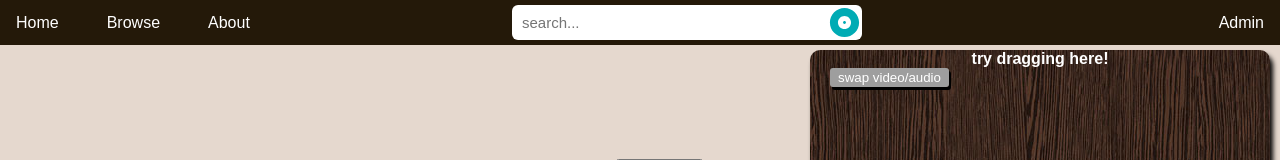
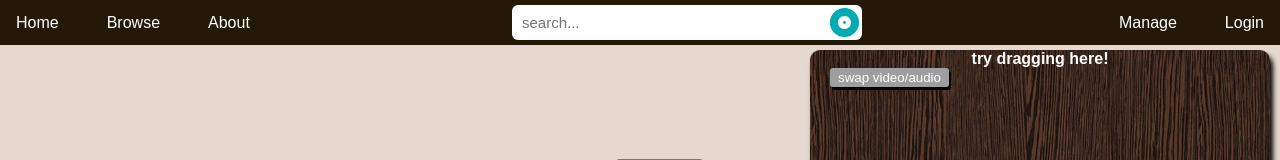
Before and after one commit to 10yasha/piano_note_visualizer_client, a React (Vite) app: page /browse/_HZRiwDz-9M in a window 1280 px wide. Shown: the top 160 px of the page. Built offline with nearby package versions, Linux system fonts and the light colour scheme; grey boxes are pictures that could not be loaded.

Commit message:
refactor navbar and renaming to match backend

```diff
--- a/src/DummyRecords.ts
+++ b/src/DummyRecords.ts
@@ -1,26 +1,26 @@
-import { RecordInfo } from "./types/GeneralTypes";
+import { RecordingInfo } from "./types/GeneralTypes";
 
-export const dummyRecords: RecordInfo[] = [
+export const dummyRecords: RecordingInfo[] = [
 	{
-		uuid: "a",
+		id: "a",
 		url: "faP8gKBuErg",
 		name: "FFXIII – Saber’s Edge【ブレイズエッジ】",
 		ENname: "FFXIII - Saber's Edge",
 		JPname: "FFXIII – ブレイズエッジ",
 		JPhiragananame: "FFXIII – ぶれいずえっじ",
 		type: "vgm",
-		tag: "FFXIII",
+		maintag: "FFXIII",
 		addtags: ["FF"],
 	},
 	{
-		uuid: "b",
+		id: "b",
 		url: "_HZRiwDz-9M",
 		name: "Persona 3 Reload【ペルソナ3 リロード】– Color Your Night",
 		ENname: "Persona 3 - Color Your Night",
 		JPname: "ペルソナ3 リロード – Color Your Night",
 		JPhiragananame: "ぺるそな3 りろーど – Color Your Night",
 		type: "vgm",
-		tag: "Persona 3",
+		maintag: "Persona 3",
 		addtags: ["Persona"],
 	},
 ];
--- a/src/components/navbar/Navbar.tsx
+++ b/src/components/navbar/Navbar.tsx
@@ -1,14 +1,67 @@
-import SearchBar from "./searchbar/SearchBar";
-import { RecordInfo } from "../../types/GeneralTypes";
+import { createBrowserRouter, Link } from "react-router-dom";
+
+import SearchBar from "../searchbar/SearchBar";
+import { RecordingInfo } from "../../types/GeneralTypes";
 import { dummyRecords } from "../../DummyRecords";
 
-import { Link } from "react-router-dom";
+import HomePage from "../../pages/Home/HomePage.tsx";
+import BrowsePage from "../../pages/Browse/BrowsePage.tsx";
+import AboutPage from "../../pages/About/AboutPage.tsx";
+import ManagePage from "../../pages/Manage/ManagePage.tsx";
+import LoginPage from "../../pages/Login/LoginPage.tsx";
+import NotFoundPage from "../../pages/NotFound/NotFoundPage.tsx";
+import Visualizer from "../../pages/Visualizer/Visualizer.tsx";
 
 import "./Navbar.css";
 
+import { Outlet } from "react-router-dom";
+
+function NavbarWrapper() {
+  return (
+    <div>
+      <Navbar />
+      <Outlet />
+    </div>
+  );
+}
+
+const router = createBrowserRouter([
+  {
+    path: "/",
+    element: <NavbarWrapper />,
+    children: [
+      {
+        path: "/",
+        element: <HomePage />,
+        errorElement: <NotFoundPage />,
+      },
+      {
+        path: "/browse",
+        element: <BrowsePage />,
+      },
+      {
+        path: "/browse/:recordurl",
+        element: <Visualizer />,
+      },
+      {
+        path: "/about",
+        element: <AboutPage />,
+      },
+      {
+        path: "/manage",
+        element: <ManagePage />,
+      },
+      {
+        path: "/login",
+        element: <LoginPage />,
+      },
+    ],
+  },
+]);
+
 function Navbar() {
-  const handleSearch = (record: RecordInfo) => {
-    console.debug(record.ENname);
+  const handleSearch = (recording: RecordingInfo) => {
+    console.debug(recording.ENname);
   };
 
   return (
@@ -36,7 +89,10 @@ function Navbar() {
       <div className="navbar-right">
         <ul className="navbar-links-right">
           <li>
-            <Link to="/admin">Admin</Link>
+            <Link to="/manage">Manage</Link>
+          </li>
+          <li>
+            <Link to="/login">Login</Link>
           </li>
         </ul>
       </div>
@@ -44,4 +100,4 @@ function Navbar() {
   );
 }
 
-export default Navbar;
+export default router;
--- a/src/components/navbar/searchbar/SearchBar.tsx
+++ b/src/components/searchbar/SearchBar.tsx
@@ -4,7 +4,7 @@ import "./SearchBar.css";
 import AlbumIcon from "@mui/icons-material/Album";
 import CloseIcon from "@mui/icons-material/Close";
 
-import { RecordInfo } from "../../../types/GeneralTypes";
+import { RecordInfo } from "../../types/GeneralTypes";
 
 interface SearchBarProps {
   placeholder: string;
--- a/src/main.tsx
+++ b/src/main.tsx
@@ -1,58 +1,10 @@
 import React from "react";
 import ReactDOM from "react-dom/client";
-import { createBrowserRouter, RouterProvider } from "react-router-dom";
+import { RouterProvider } from "react-router-dom";
 
-import HomePage from "./pages/Home/HomePage.tsx";
-import BrowsePage from "./pages/Browse/BrowsePage.tsx";
-import AboutPage from "./pages/About/AboutPage.tsx";
-import AdminPage from "./pages/Admin/AdminPage.tsx";
-import NotFoundPage from "./pages/NotFound/NotFoundPage.tsx";
-import Visualizer from "./pages/Visualizer/Visualizer.tsx";
-
-import Navbar from "./components/navbar/Navbar.tsx";
+import router from "./components/navbar/Navbar.tsx";
 
 import "./index.css";
-
-import { Outlet } from "react-router-dom";
-
-function NavbarWrapper() {
-  return (
-    <div>
-      <Navbar />
-      <Outlet />
-    </div>
-  );
-}
-
-const router = createBrowserRouter([
-  {
-    path: "/",
-    element: <NavbarWrapper />,
-    children: [
-      {
-        path: "/",
-        element: <HomePage />,
-        errorElement: <NotFoundPage />,
-      },
-      {
-        path: "/browse",
-        element: <BrowsePage />,
-      },
-      {
-        path: "/browse/:recordurl",
-        element: <Visualizer />,
-      },
-      {
-        path: "/about",
-        element: <AboutPage />,
-      },
-      {
-        path: "/admin",
-        element: <AdminPage />,
-      },
-    ],
-  },
-]);
 
 ReactDOM.createRoot(document.getElementById("root")!).render(
   <React.StrictMode>
--- a/src/pages/Admin/AdminPage.tsx
+++ /dev/null
@@ -1,8 +0,0 @@
-export default function AdminPage() {
-  return (
-    <div className="admin-page">
-      <h1>Admin</h1>
-      <p>Put admin login as well as CRUD for each file here later.</p>
-    </div>
-  );
-}
--- /dev/null
+++ b/src/pages/Login/LoginPage.tsx
@@ -0,0 +1,8 @@
+export default function LoginPage() {
+  return (
+    <div className="login-page">
+      <h1>Login</h1>
+      <p>User login here.</p>
+    </div>
+  );
+}
--- /dev/null
+++ b/src/pages/Manage/ManagePage.tsx
@@ -0,0 +1,8 @@
+export default function ManagePage() {
+  return (
+    <div className="manage-page">
+      <h1>Manage</h1>
+      <p>Crud here.</p>
+    </div>
+  );
+}
--- a/src/pages/Visualizer/Visualizer.tsx
+++ b/src/pages/Visualizer/Visualizer.tsx
@@ -10,13 +10,13 @@ import {
 import { RawMidi, SimplifiedMidi, NotesPressed } from "../../types/MidiTypes";
 import "./Visualizer.css";
 
-import Navbar from "../../components/navbar/Navbar";
 import MusicPlayer from "../../components/musicplayer/MusicPlayer";
 import ActiveNotesDisplay from "../../components/activenotesdisplay/ActiveNotesDisplay";
 import Waterfall from "../../components/waterfall/Waterfall";
 import Keyboard from "../../components/keyboard/Keyboard";
 
 function Visualizer() {
+  // grab recordurl from last string in https://website/browse/faP8gKBuErg
   const params = useParams<{ recordurl: string }>();
 
   const [curTime, setCurTime] = useState<number>(0);
@@ -70,9 +70,6 @@ function Visualizer() {
   return (
     <>
       <div className="app">
-        <div className="header">
-          <Navbar />
-        </div>
         <div className="main">
           <div className="music-player-undocked">
             <MusicPlayer
--- a/src/types/GeneralTypes.ts
+++ b/src/types/GeneralTypes.ts
@@ -1,14 +1,14 @@
 export type Player = "youtube" | "audio";
 
-export interface RecordInfo {
-  uuid: string;
+export interface RecordingInfo {
+  id: string;
   url: string;
   name: string;
   ENname: string; // English
   JPname: string; // Japanese (potentially kanji, empty if japanese not applicable)
   JPhiragananame: string; // Japanese (in hiragana, empty if JPname already in hiragana)
   type: "vgm" | "op/ed" | "jazz" | "classical" | "free" | "original";
-  tag: string;
+  maintag: string;
   addtags: string[];
 }
 
```
Also changed, not shown: src/components/searchbar/SearchBar.css (renamed from src/components/navbar/searchbar/SearchBar.css).
